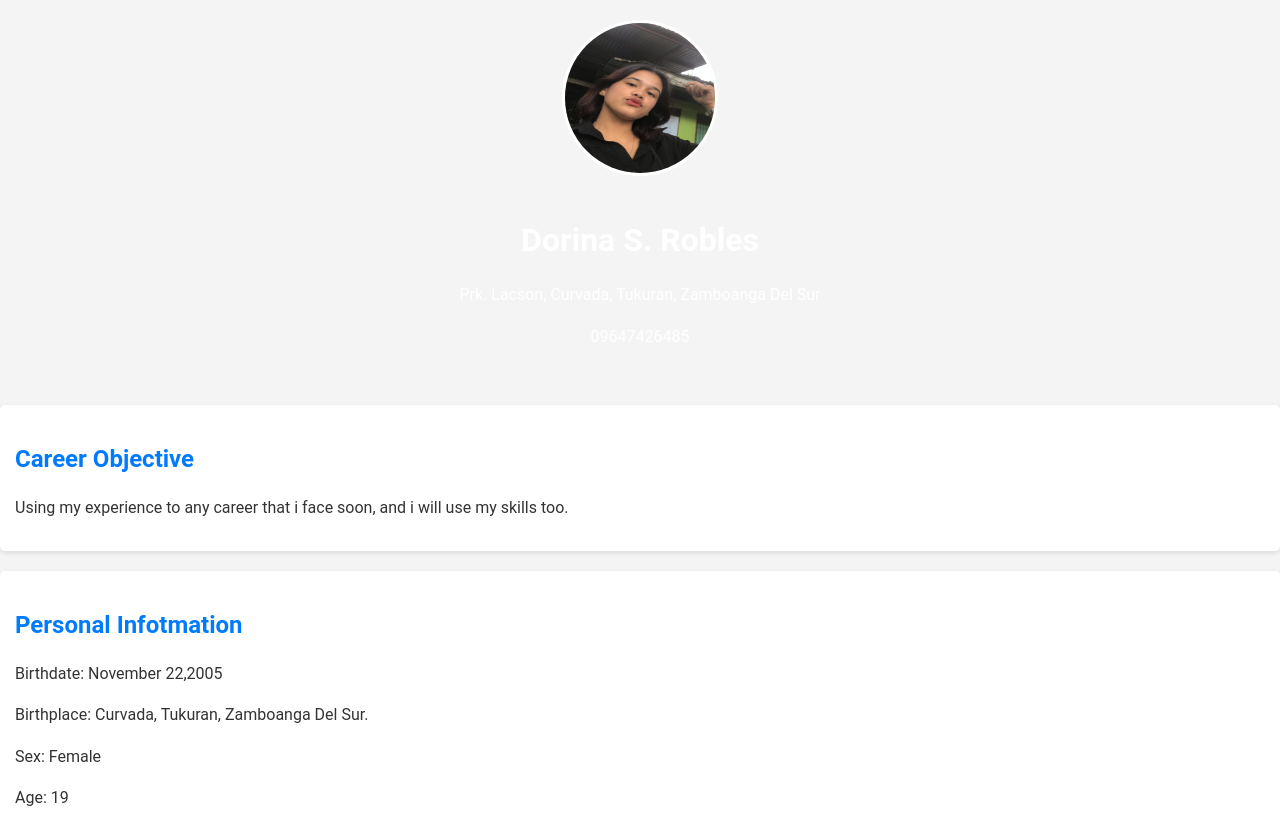
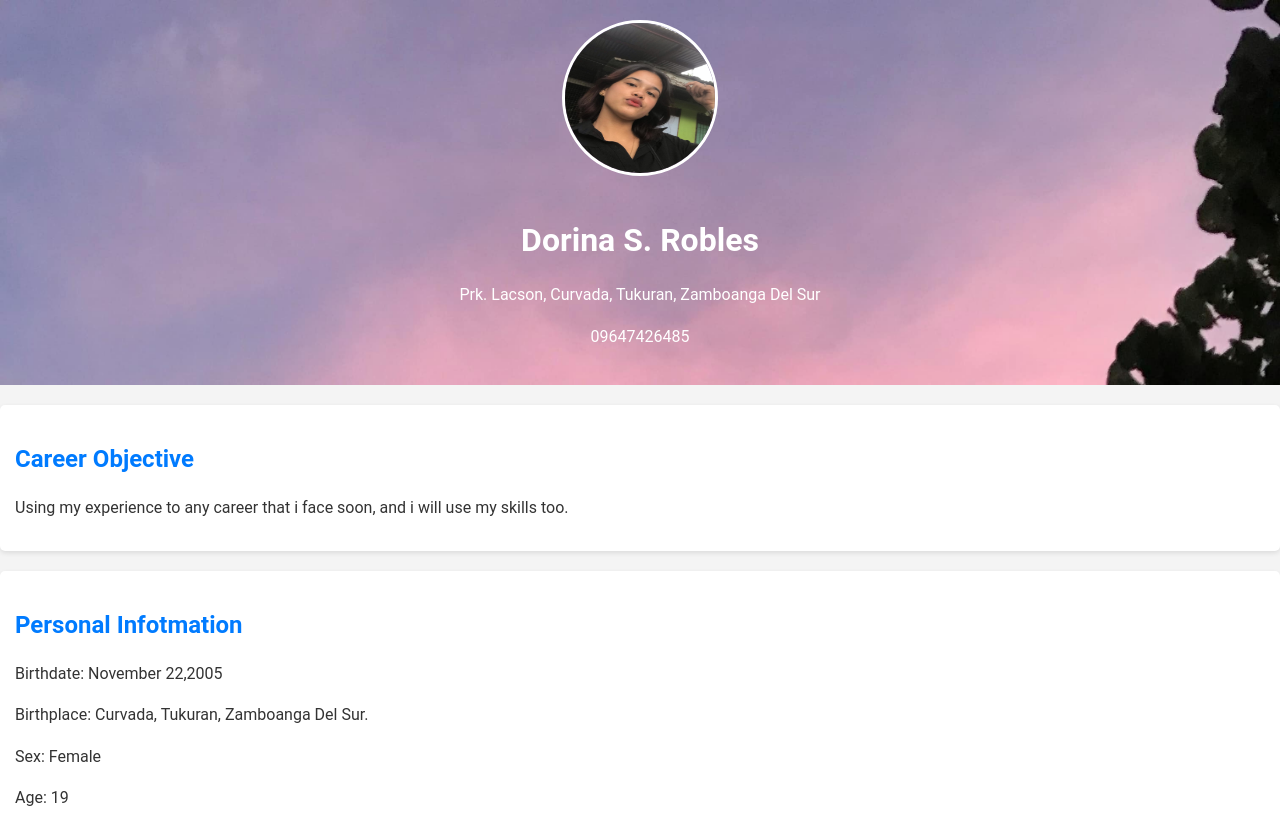
Before and after one commit to dorina383/Duri, a plain HTML site: page index.html in a window 1280 px wide. Shown: the top 814 px of the page. Drawn offline with Linux system fonts and the light colour scheme.

Commit message:
Update index.html

```diff
--- a/index.html
+++ b/index.html
@@ -16,7 +16,7 @@
         header {
             text-align: center;
             margin-bottom: 20px;
-            background-image: url("Messenger_creation_E40A4C42-8B34-4107-A7A5-4DAC3B79CFB1.jpeg");
+            background-image: url("Messenger_creation_DB1A1B88-18A2-4BAC-AF02-E3E07C95E102.jpeg");
             background-size: cover;
             background-repeat: no-repeat;
             padding: 20px 0;
```
